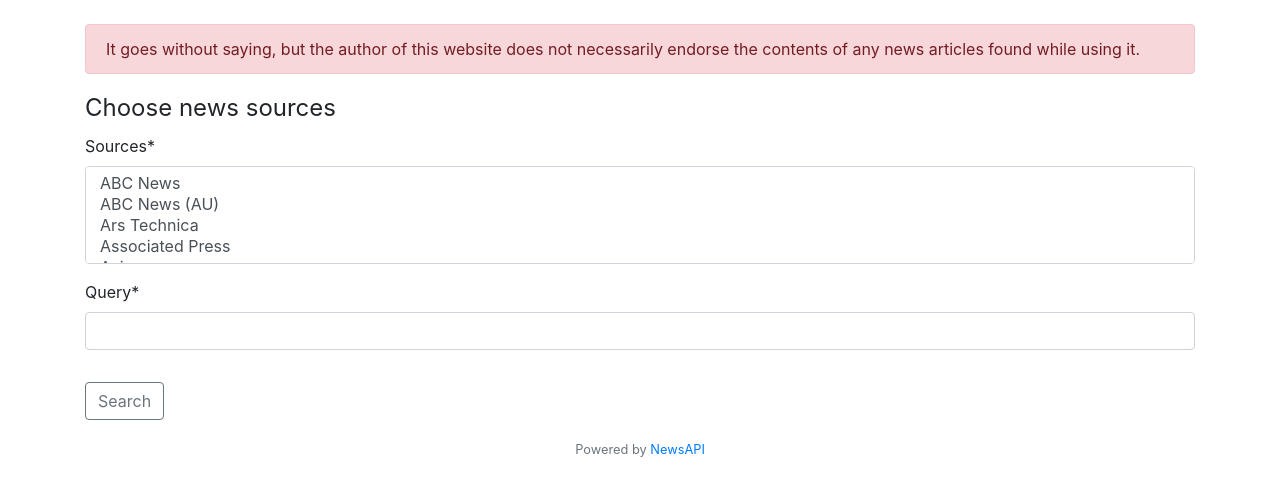
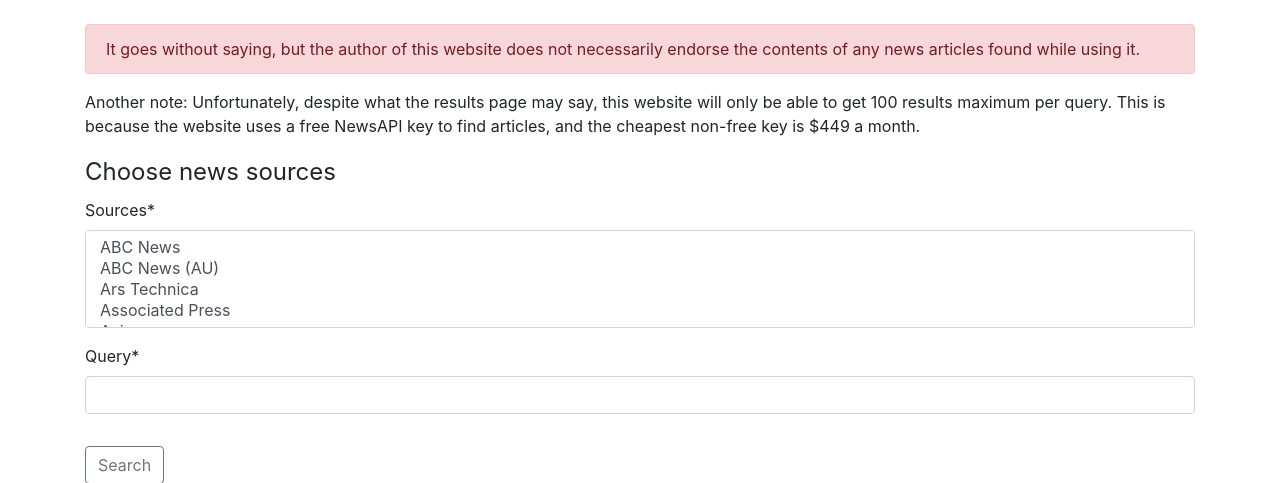
Before and after one commit to SirIsaacNeutron/headlines, a Django app: page / in a window 1280 px wide. Shown: the part 104-587 px from the top of the page. Run offline with Django 3.2, Linux system fonts and the light colour scheme; some libraries are stand-ins or nearby versions.

Commit message:
Added another note
I also changed the NewsAPI link to use HTTP instead of HTTPS. I use
HTTPS Everywhere, so that is why the link was in HTTPS in the first
place.

```diff
--- a/news/templates/news/base.html
+++ b/news/templates/news/base.html
@@ -35,7 +35,7 @@
     </main>
 
     <footer class="text-center">
-      <small class="text-muted">Powered by <a href="https://newsapi.org/" target="_blank">NewsAPI</a></small>
+      <small class="text-muted">Powered by <a href="http://newsapi.org/" target="_blank">NewsAPI</a></small>
     </footer>
     <!-- Optional JavaScript -->
     <!-- jQuery first, then Popper.js, then Bootstrap JS -->
--- a/news/templates/news/home.html
+++ b/news/templates/news/home.html
@@ -2,7 +2,14 @@
 {% load crispy_forms_tags %}
 {% block content %}
 <p class="alert alert-danger">
-  It goes without saying, but the author of this website does not necessarily endorse the contents of any news articles found while using it.
+  It goes without saying, but the author of this website does not necessarily
+  endorse the contents of any news articles found while using it.
+</p>
+<p>
+  Another note: Unfortunately, despite what the results page may say, this website
+  will only be able to get 100 results maximum per query. This is because the
+  website uses a free NewsAPI key to find articles, and the cheapest non-free
+  key is $449 a month.
 </p>
 <div class="content-section">
   <form method="post">
```
